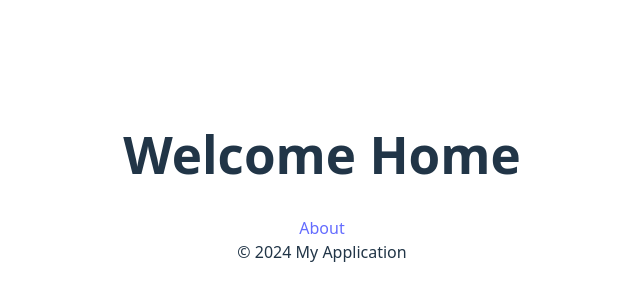
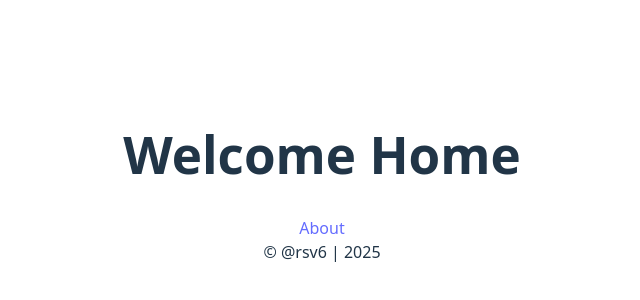
Before and after one commit to rsv6/app-test, a React (Vite) app: page / in a window 1280 px wide. Shown: the part 222-522 px from the top of the page, without its empty margins (318-958 px from the left). Built offline with nearby package versions, Linux system fonts and the light colour scheme.

Commit message:
chore: - change content footer

```diff
--- a/src/components/layout/RootLayout.tsx
+++ b/src/components/layout/RootLayout.tsx
@@ -14,7 +14,7 @@ const RootLayout = () => {
         <Outlet />
 
         <footer>
-          © 2024 My Application
+          © @rsv6 | 2025
         </footer>
       </div>
     )
```
